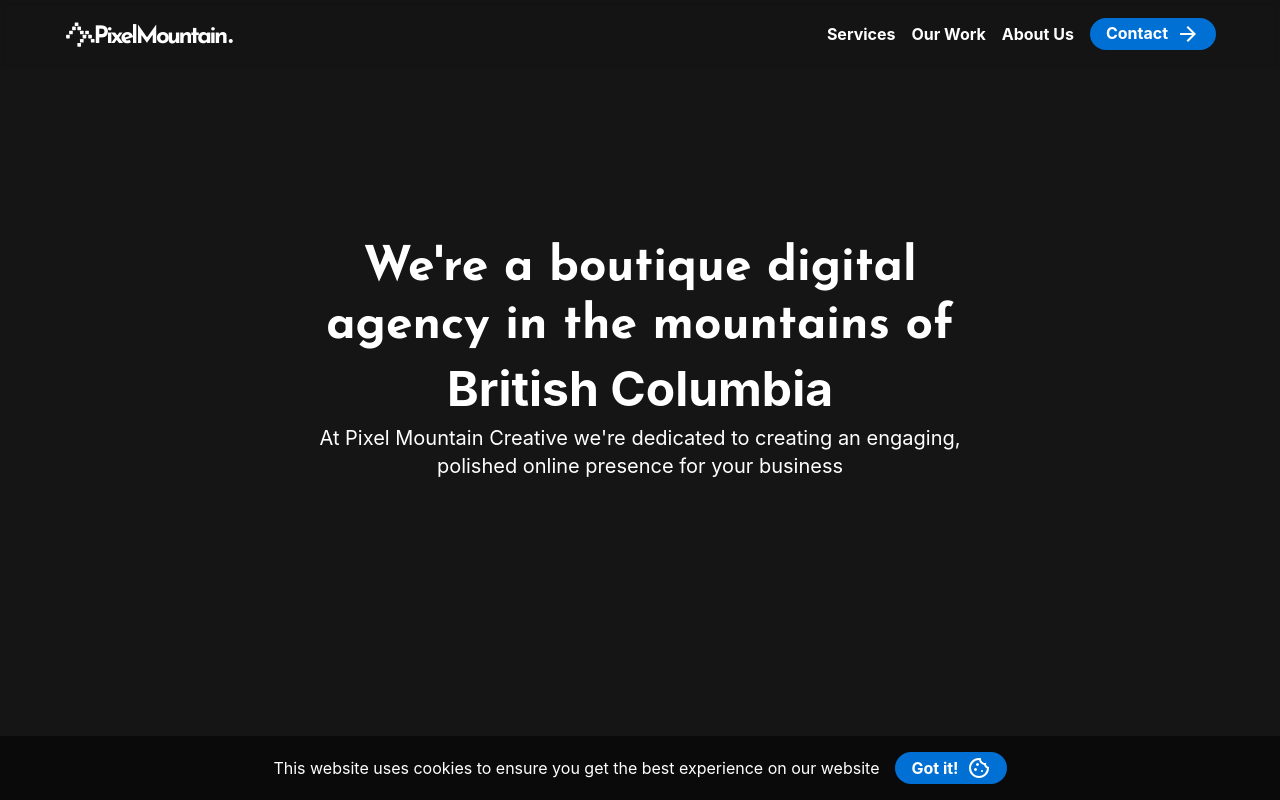
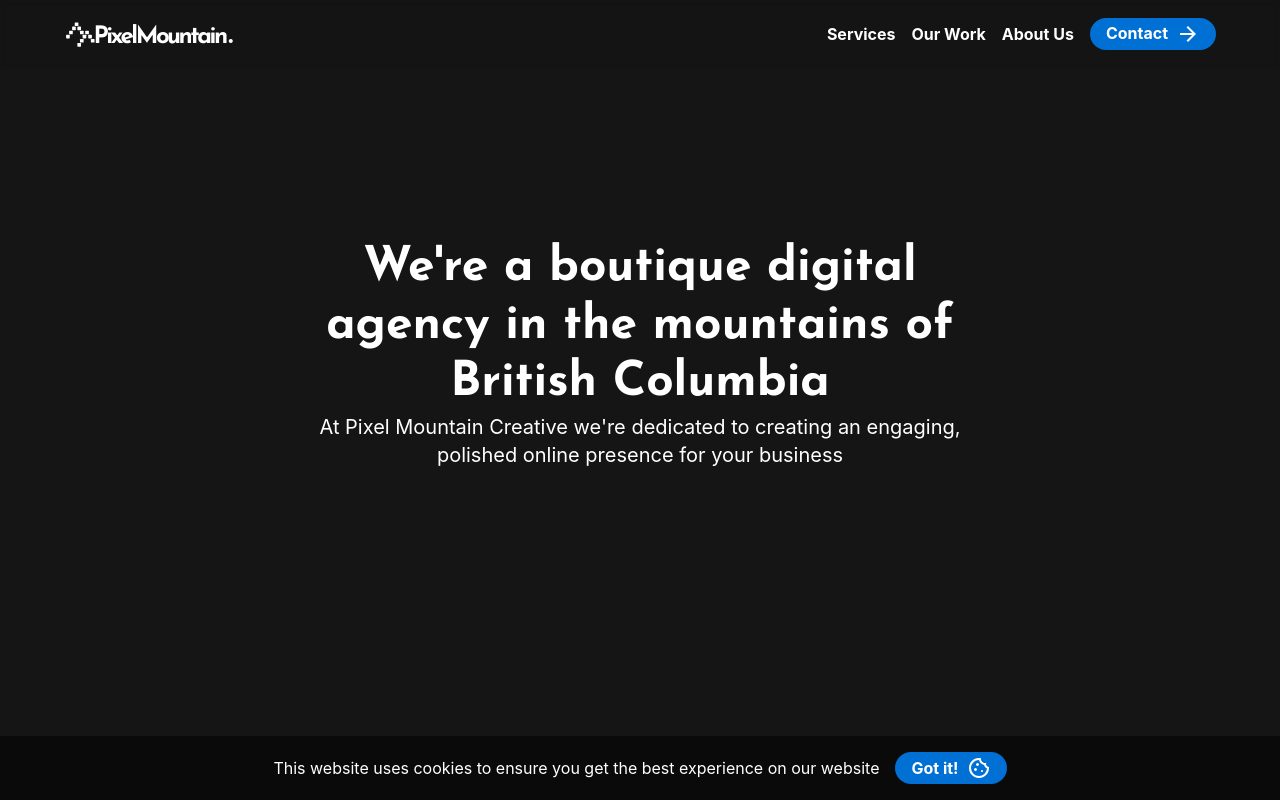
Before and after one commit to PullRequestTimeout/PixelMountain, a SvelteKit app: page /about-us in a window 1280 px wide. Shown: the top 800 px of the page. Built offline with nearby package versions, Linux system fonts and the light colour scheme.

Commit message:
:lipstick: Specificity fix

```diff
--- a/static/app.css
+++ b/static/app.css
@@ -170,13 +170,7 @@ h2,
 h3,
 h4,
 h5,
-h6,
-h1 span,
-h2 span,
-h3 span,
-h4 span,
-h5 span,
-h6 span {
+h6 {
 	font-family: var(--heading-font);
 	line-height: 1.2;
 }
@@ -296,6 +290,8 @@ footer {
 span.highlight {
 	position: relative;
 	white-space: nowrap;
+	font-family: var(--heading-font);
+	line-height: 1.2;
 }
 
 span.highlight::after {
```
